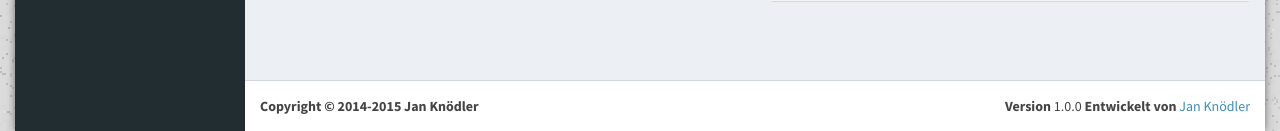
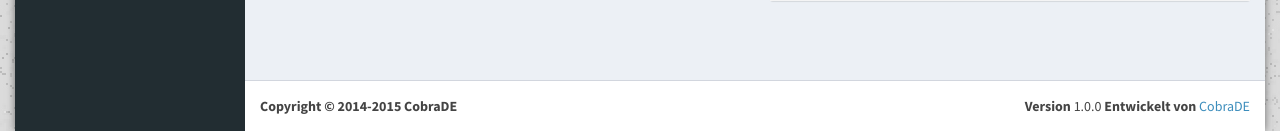
Before and after one commit to CobraDE/ControlPanel, a PHP site: page /forum/main.php in a window 1280 px wide. Shown: the part 669-800 px from the top of the page. Run offline with PHP 8.4, Linux system fonts and the light colour scheme; the visitor is signed in with stand-in values (Sample User, id 1); data that the repository does not hold is empty; some libraries are stand-ins or nearby versions.

Commit message:
Update framework.class.php

```diff
--- a/framework/framework.class.php
+++ b/framework/framework.class.php
@@ -39,9 +39,9 @@ class framework{
 	private $small_headline = "SER"; // for mobile devices
 	private $subtitle = "Control Panel";
 	private $dev = false;
-	private $copyright = "Jan Knödler";
-	private $developer = "Jan Knödler";
-	private $developer_link = "http://www.google.de";
+	private $copyright = "CobraDE";
+	private $developer = "CobraDE";
+	private $developer_link = "https://www.mta-sa.org/user/7955-cobrade/";
 	private $legend = true;
 	private $online_player = true;
 	private $version = "1.0.0";
```
